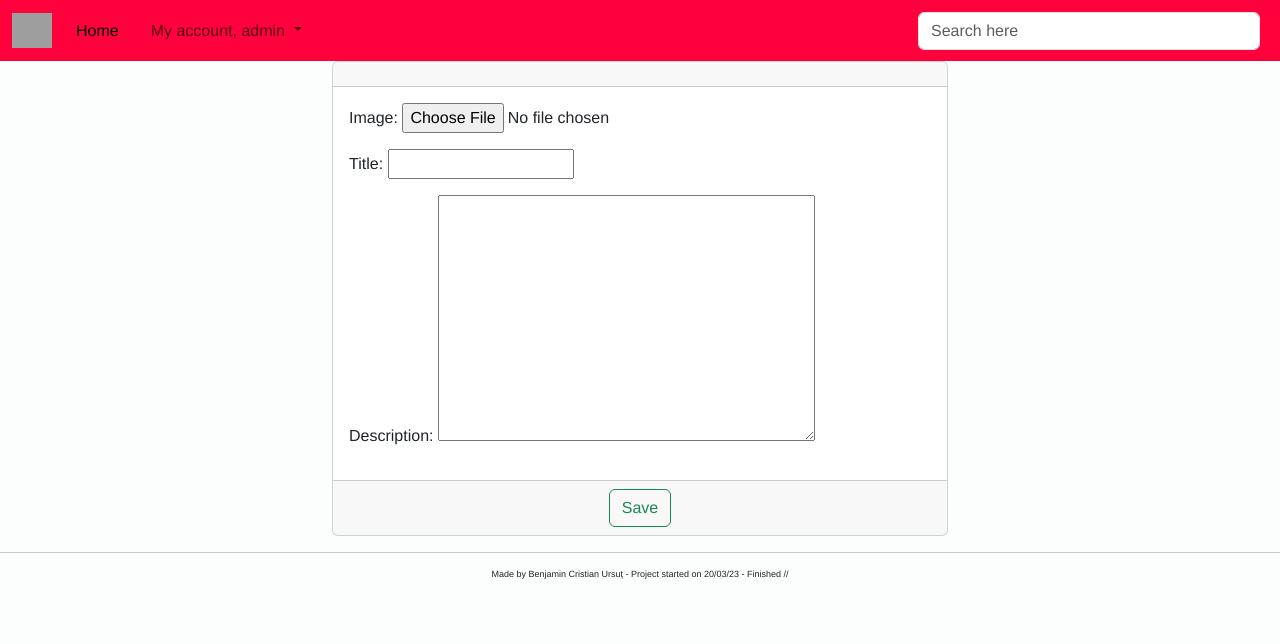
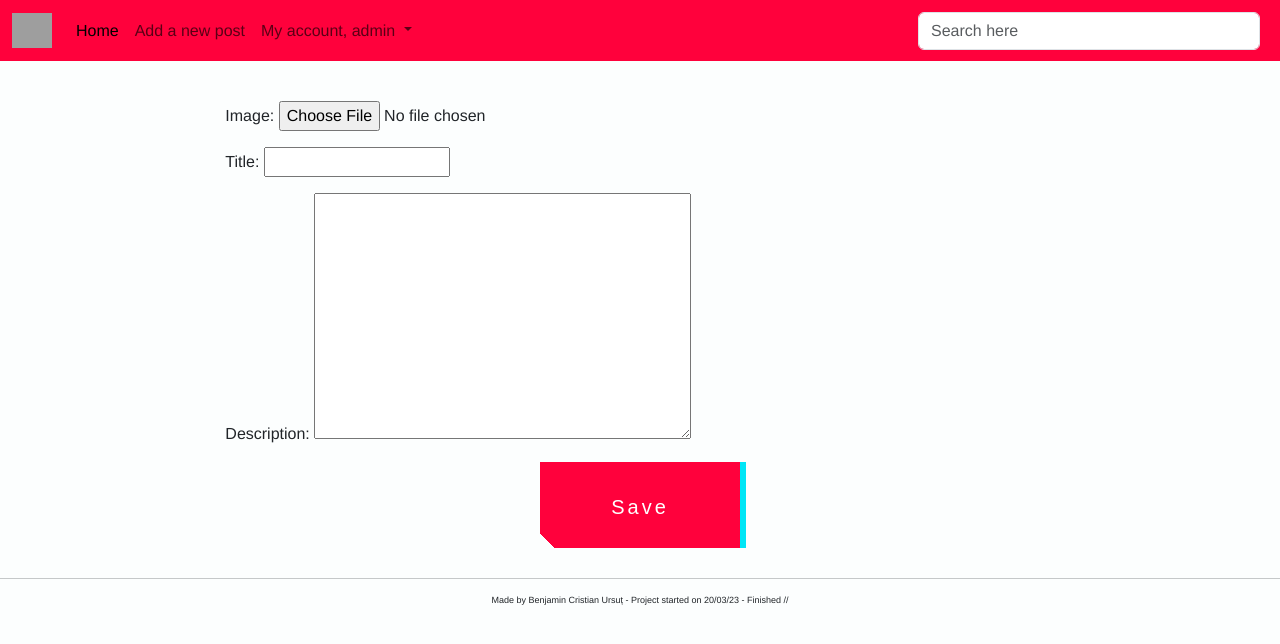
Before and after one commit to benjamincristian/project, a Django app: page /create_post/ in a window 1280 px wide. Shown: the top 644 px of the page. Run offline with Django 4.2, Linux system fonts and the light colour scheme; a user stored in the database is signed in; some libraries are stand-ins or nearby versions; grey boxes are pictures that could not be loaded.

Commit message:
V21 / Add post button added to the navbar. Now the admin can add posts without having to enter the admin area each time.

```diff
--- a/templates/navbar.html
+++ b/templates/navbar.html
@@ -12,9 +12,11 @@
                 <li class="nav-item">
                     <a class="nav-link active" aria-current="page" href="{% url 'home' %}">Home</a>
                 </li>
-                <li class="nav-item">
-                    <a class="nav-link" href="#"></a>
-                </li>
+                {% if user.is_superuser %}
+                    <li class="nav-item">
+                        <a class="nav-link" href="{% url 'new-blog' %}">Add a new post</a>
+                    </li>
+                {% endif %}
                 {% if user.is_authenticated %}
                     <li class="nav-item dropdown">
                     <a class="nav-link dropdown-toggle" href="#" role="button" data-bs-toggle="dropdown"
@@ -25,7 +27,6 @@
                         <li><a class="dropdown-item" href="{% url 'detail-user' user.id %}">My account</a></li>
                         <li><a class="dropdown-item" href="{% url 'logout' %}">Log out</a></li>
                     </ul>
-                {% else %}
                 {% endif %}
                 </li>
             </ul>
--- a/templates/post/new_post_form.html
+++ b/templates/post/new_post_form.html
@@ -3,24 +3,17 @@
 {% block title %}  {% endblock %}
 
 {% block content %}
-    <div class="container-fluid">
+    <div class="container-fluid" style="margin-bottom: 30px; margin-top: 40px;">
         <div class="row">
-            <div class="col-md-6 offset-md-3">
-                <div class="card">
-                    <div class="card-header">
-                        <h3 class="text-center"> </h3>
+            <div class="col-md-8 offset-md-2">
+                <form method="post">
+                    {% csrf_token %}
+                    {{ form.media }}
+                    {{ form.as_p | safe }}
+                    <div class="text-center">
+                        <button type="submit" class="button-49">Save</button>
                     </div>
-                    <form method="post">
-                        {% csrf_token %} {# csrf- cross site request forgery. este un fel de sistem de securitate care protejeza formularul#}
-                        <div class="card-body">
-                            {{ form.media }}
-                            {{ form.as_p }}  {# as_p aranjeaza elementele formularului in paragrafe #}
-                        </div>
-                        <div class="card-footer text-center">
-                            <button type="submit" class="btn btn-outline-success">Save</button>
-                        </div>
-                    </form>
-                </div>
+                </form>
             </div>
         </div>
     </div>
--- a/templates/post/update_post.html
+++ b/templates/post/update_post.html
@@ -10,7 +10,7 @@
                     {% csrf_token %}
                         {{ form.media }}
                         {{ form.as_p | safe }}
-                    <div class="card-footer text-center">
+                    <div class="text-center">
                         <button type="submit" class="button-49">Save</button>
                     </div>
                 </form>
```
Also changed, not shown: db.sqlite3.
